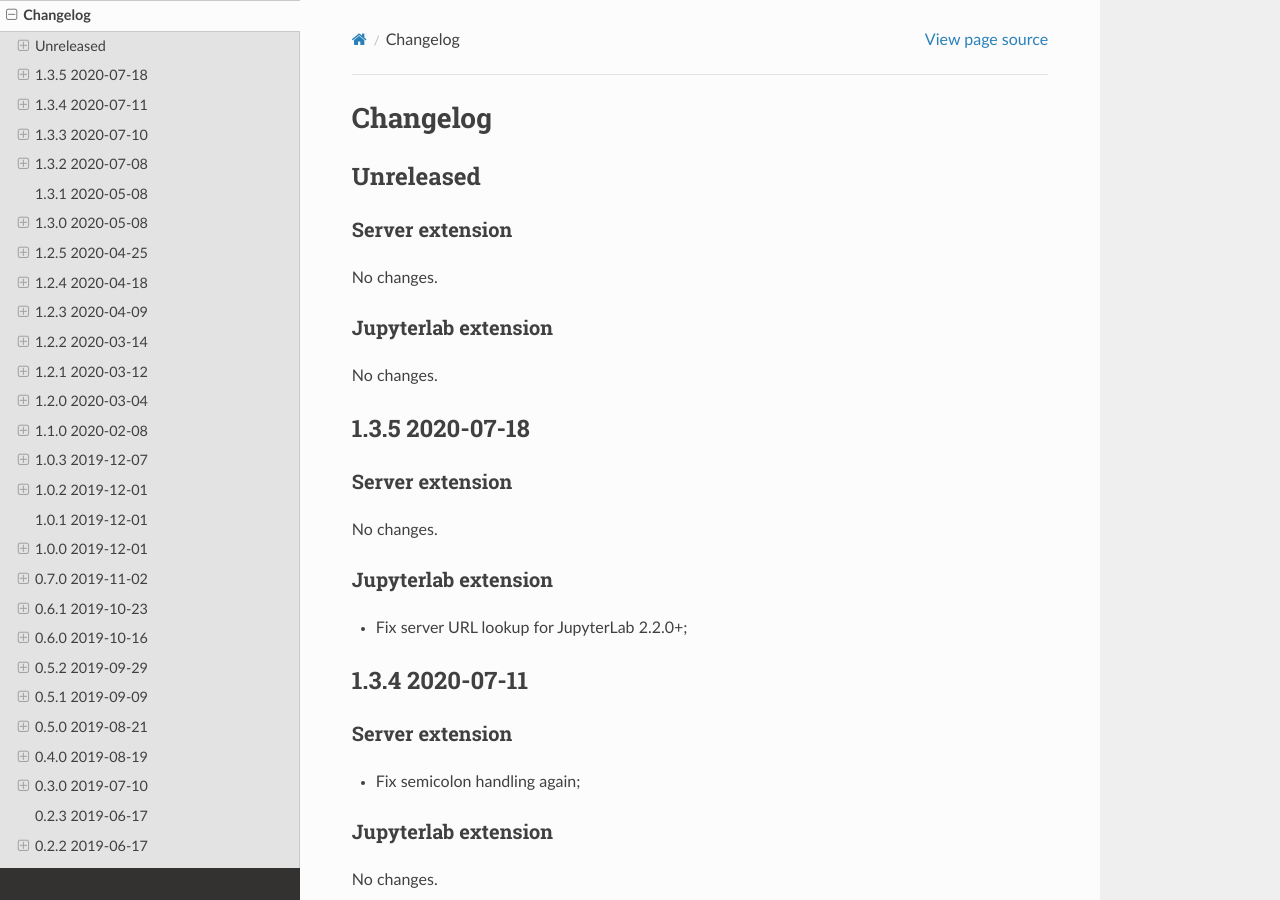
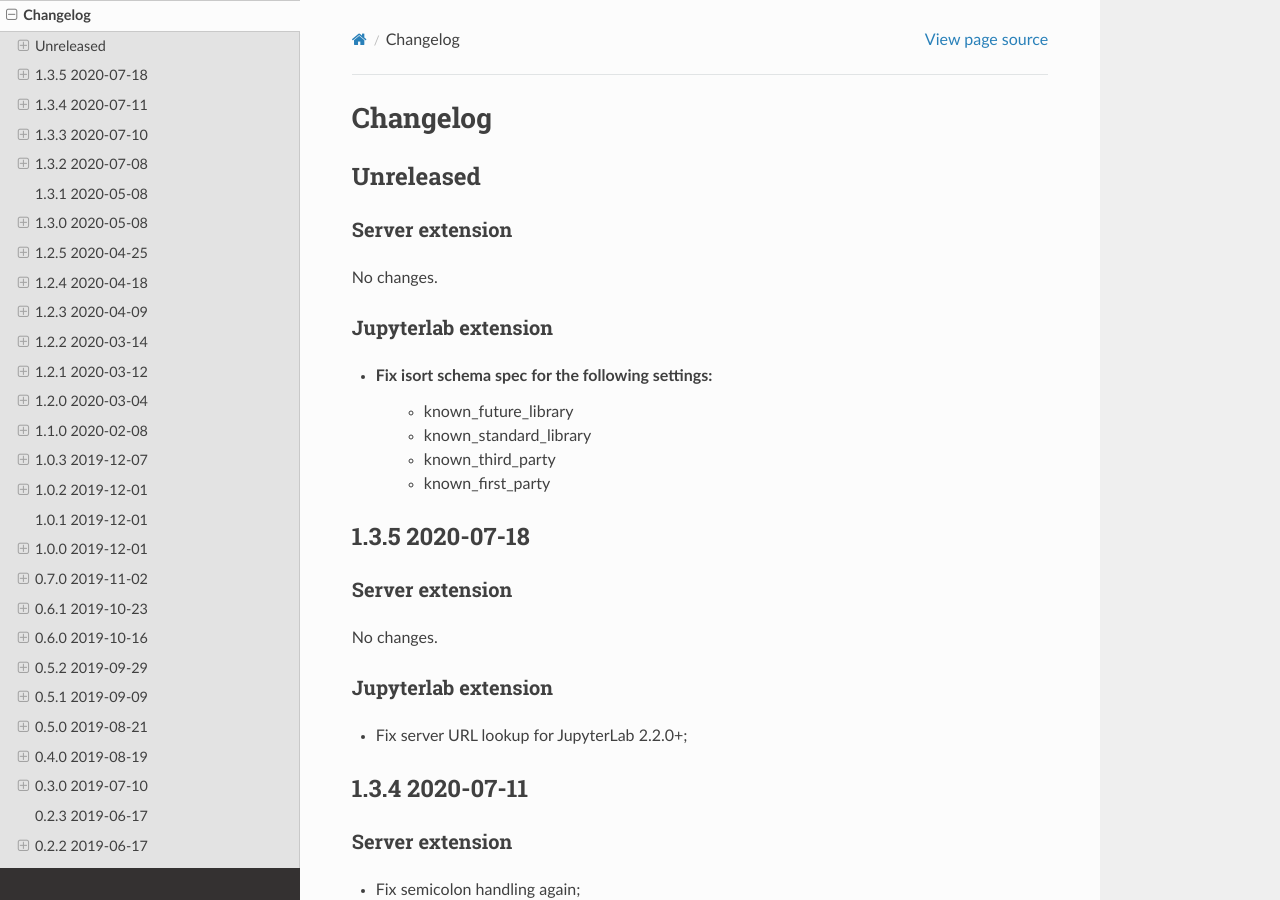
Before and after one commit to jupyterlab-contrib/jupyterlab_code_formatter, a Sphinx documentation site: the page built from docs/changelog.rst, in a window 1280 px wide and 900 px high. Built offline with Sphinx 7.4.7 and the Read the Docs theme 2.0.0, drawn with Linux system fonts in a browser that asks for light colours.

Commit message:
fix isort settings schema

```diff
--- a/docs/changelog.rst
+++ b/docs/changelog.rst
@@ -12,7 +12,11 @@
 Jupyterlab extension
 --------------------
 
-No changes.
+* Fix isort schema spec for the following settings:
+    + known_future_library
+    + known_standard_library
+    + known_third_party
+    + known_first_party
 
 1.3.5 2020-07-18
 ================
```
Also changed, not shown: 1 other file.
